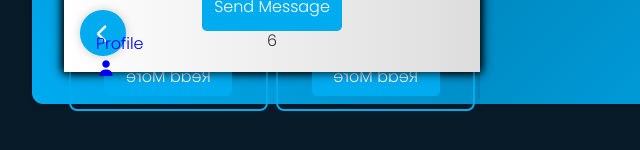
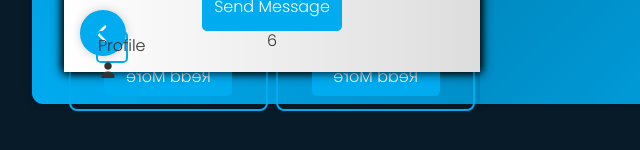
Before and after one commit to Shayan-Webdeveloper/Portfolio, a plain HTML site: page index.html in a window 1280 px wide. Shown: the part 576-726 px from the top of the page, 160-800 px from the left. Drawn offline with Linux system fonts and the light colour scheme.

Commit message:
Task Done

```diff
--- a/CSS/style.css
+++ b/CSS/style.css
@@ -374,4 +374,9 @@ body{
      width: 2rem;
      height: 2rem;
      background: transparent;
+     border: var(--border);
+     border-radius: .3rem;
+     font-size: 1.rem;
+     color: var(--main-color)
+     display: inline-flex;
 }
```
